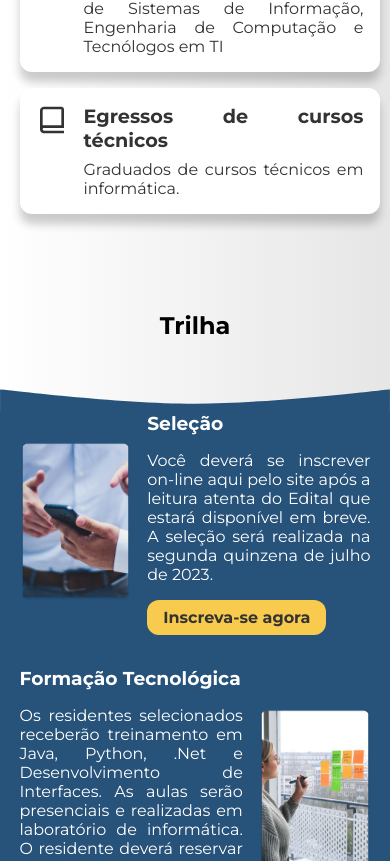
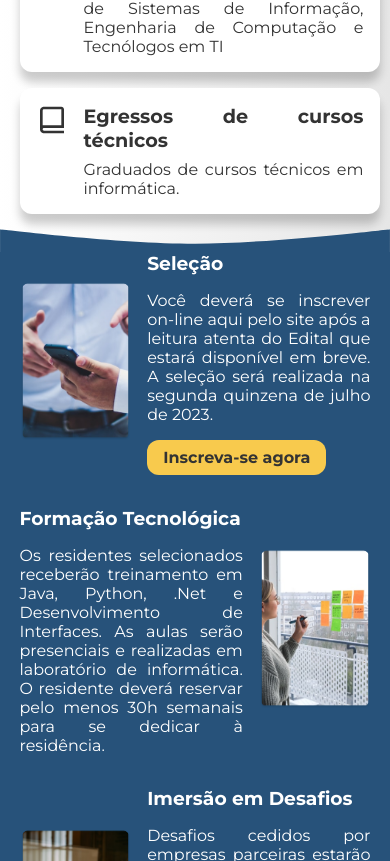
Before and after one commit to igorroc/residencia-next, a Next.js app: page / in a window 390 px wide. Shown: the part 4343-5204 px from the top of the page. Built offline with nearby package versions, Linux system fonts and the light colour scheme.

Commit message:
fix: Trilha wrapper margin top

```diff
--- a/src/app/page.module.css
+++ b/src/app/page.module.css
@@ -196,7 +196,7 @@
 	align-items: center;
 	justify-content: center;
 	flex-direction: column;
-	margin-top: 20em;
+	margin-top: 12em;
 	margin-bottom: 8em;
 }
 
@@ -311,7 +311,7 @@
 	}
 
 	.trilhaWrapper {
-		margin-top: 30em;
+		margin-top: 20em;
 	}
 
 	.trilhaContent {
```
